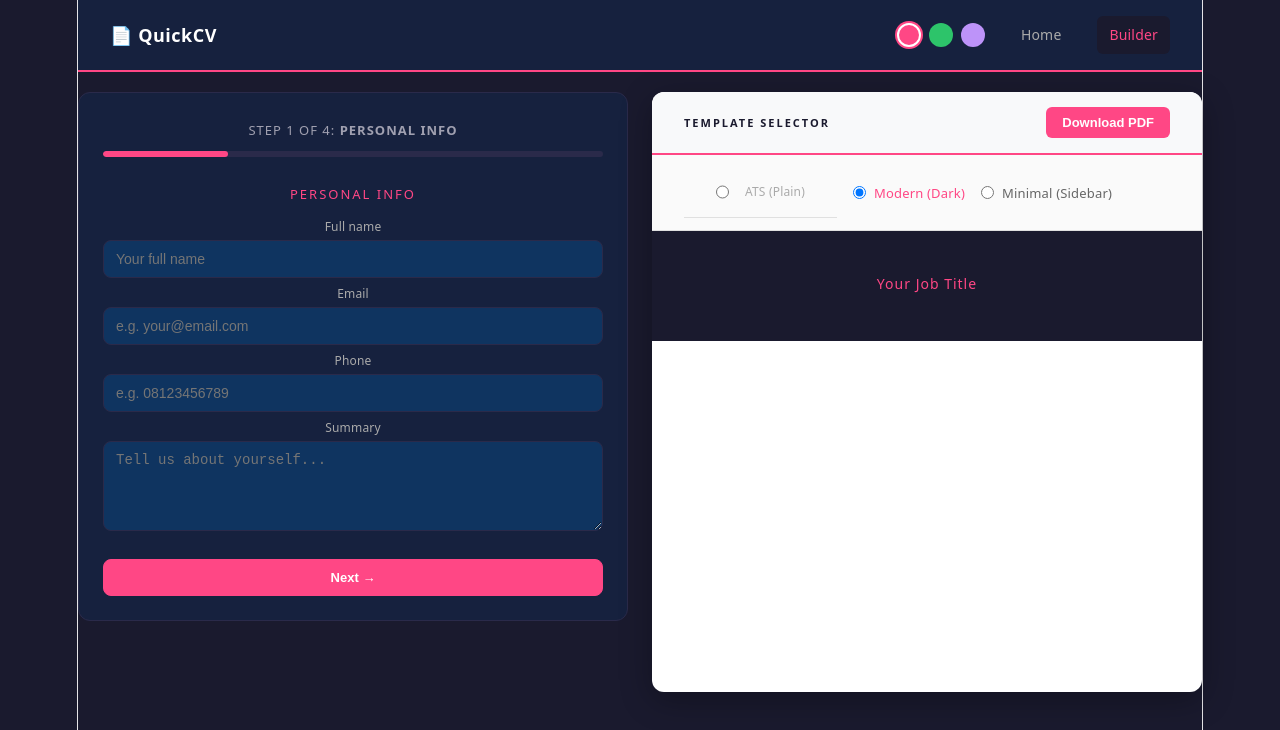
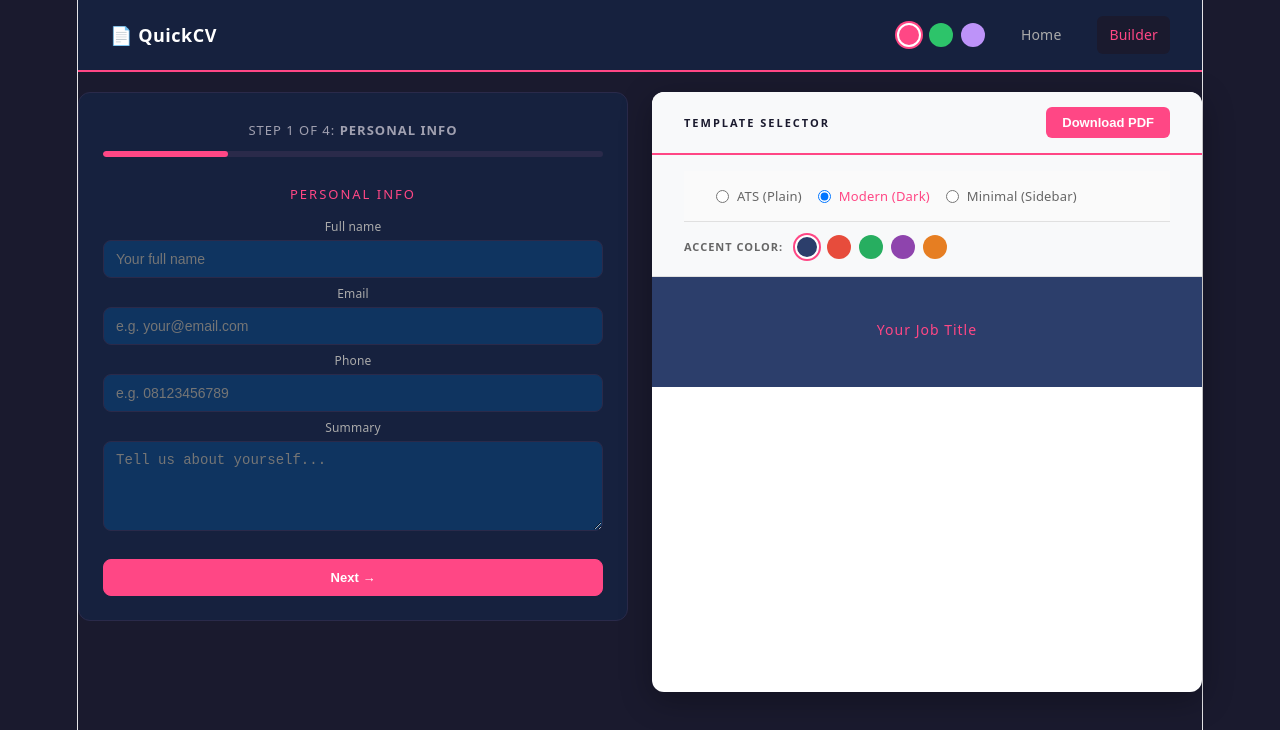
Before and after one commit to Vizzly-nM09/CV-Builder, a React (Vite) app: page /builder in a window 1280 px wide. Shown: the top 730 px of the page. Built offline with nearby package versions, Linux system fonts and the light colour scheme.

Commit message:
feat: add dynamic app themes and CV template accent color picker

```diff
--- a/src/App.css
+++ b/src/App.css
@@ -404,7 +404,7 @@ hr {
   font-weight: bold;
   text-transform: uppercase;
   margin: 10px 0 5px 0;
-  border-bottom: 1px solid #cccccc;
+  border-bottom: 1px solid var(--cv-accent);
   padding-bottom: 3px;
 }
 
@@ -431,7 +431,7 @@ hr {
 }
 
 .modern-header {
-  background-color: var(--bg-main);
+  background-color: var(--cv-accent);
   color: var(--text-main);
   padding: 32px;
 }
@@ -469,10 +469,10 @@ hr {
   font-size: 10px;
   letter-spacing: 2.5px;
   text-transform: uppercase;
-  color: var(--accent);
+  color: var(--cv-accent);
   margin: 0 0 12px 0;
   padding-bottom: 6px;
-  border-bottom: 2px solid var(--accent);
+  border-bottom: 2px solid var(--cv-accent);
   display: inline-block;
 }
 
@@ -500,7 +500,7 @@ hr {
 
 .modern-role {
   font-weight: 600;
-  color: var(--bg-main);
+  color: var(--cv-accent);
   font-size: 14px;
   margin: 0;
 }
@@ -528,7 +528,7 @@ hr {
 }
 
 .modern-skill-badge {
-  background-color: var(--bg-main);
+  background-color: var(--cv-accent);
   color: var(--text-main);
   padding: 5px 14px;
   border-radius: 99px;
@@ -550,7 +550,7 @@ hr {
 }
 
 .minimal-sidebar {
-  border-right: 2px solid #e0e0e0;
+  border-right: 2px solid var(--cv-accent);
   padding-right: 20px;
 }
 
@@ -569,7 +569,7 @@ hr {
   font-size: 12px;
   letter-spacing: 1px;
   text-transform: uppercase;
-  color: var(--bg-main);
+  color: var(--cv-accent);
   margin: 0 0 10px 0;
   font-weight: 600;
 }
@@ -578,10 +578,10 @@ hr {
   font-size: 14px;
   letter-spacing: 1px;
   text-transform: uppercase;
-  color: var(--bg-main);
+  color: var(--cv-accent);
   margin: 0 0 12px 0;
   font-weight: 600;
-  border-bottom: 1px solid #e0e0e0;
+  border-bottom: 1px solid var(--cv-accent);
   padding-bottom: 8px;
 }
 
@@ -789,6 +789,35 @@ input.input-error {
   margin-top: -4px;
 }
 
+/* === CV ACCENT COLOR PICKER === */
+.template-selector-wrapper {
+  display: flex;
+  flex-direction: column;
+  gap: 12px;
+  padding: 16px 32px;
+  background-color: #f8f9fa;
+  border-bottom: 1px solid #e0e0e0;
+}
+
+.cv-color-picker {
+  display: flex;
+  align-items: center;
+  gap: 12px;
+}
+
+.color-picker-label {
+  font-size: 11px;
+  font-weight: 700;
+  letter-spacing: 1px;
+  text-transform: uppercase;
+  color: #666;
+}
+
+.color-swatches {
+  display: flex;
+  gap: 8px;
+}
+
 /* === WIZARD === */
 .wizard-progress {
   display: flex;
--- a/src/components/TemplateSelector.jsx
+++ b/src/components/TemplateSelector.jsx
@@ -1,9 +1,21 @@
 import { memo } from "react";
+import { useCVContext } from "../context/CVContext";
+
+const ACCENT_COLORS = [
+  { id: "navy", color: "#2c3e6b", label: "Navy" },
+  { id: "crimson", color: "#e74c3c", label: "Crimson" },
+  { id: "emerald", color: "#27ae60", label: "Emerald" },
+  { id: "purple", color: "#8e44ad", label: "Purple" },
+  { id: "amber", color: "#e67e22", label: "Amber" },
+];
 
 function TemplateSelector({ selectedTemplate, onTemplateChange }) {
+  const { cvAccentColor, setCvAccentColor } = useCVContext();
   return (
+    <div className="template-selector-wrapper">
+      {/* Template Radio Buttons */}
       <div className="template-selector">
-      <label className="template-selector">
+        <label className="selector-label">
           <input
             type="radio"
             name="template"
@@ -13,7 +25,6 @@ function TemplateSelector({ selectedTemplate, onTemplateChange }) {
           />
           <span>ATS (Plain)</span>
         </label>
-
         <label className="selector-label">
           <input
             type="radio"
@@ -24,7 +35,6 @@ function TemplateSelector({ selectedTemplate, onTemplateChange }) {
           />
           <span>Modern (Dark)</span>
         </label>
-
         <label className="selector-label">
           <input
             type="radio"
@@ -36,7 +46,23 @@ function TemplateSelector({ selectedTemplate, onTemplateChange }) {
           <span>Minimal (Sidebar)</span>
         </label>
       </div>
+      {/* CV Accent Color Swatches */}
+      <div className="cv-color-picker">
+        <span className="color-picker-label">Accent Color:</span>
+        <div className="color-swatches">
+          {ACCENT_COLORS.map((item) => (
+            <button
+              key={item.id}
+              type="button"
+              className={`theme-swatch ${cvAccentColor === item.color ? "active" : ""}`}
+              style={{ backgroundColor: item.color }}
+              onClick={() => setCvAccentColor(item.color)}
+              title={item.label}
+            />
+          ))}
+        </div>
+      </div>
+    </div>
   );
 }
-
 export default memo(TemplateSelector);
--- a/src/hooks/useCVData.js
+++ b/src/hooks/useCVData.js
@@ -28,6 +28,12 @@ export function useCVData() {
   const [errors, setErrors] = useState({});
 
   const [appTheme, setAppTheme] = useState("default");
+
+  const [cvAccentColor, setCvAccentColor] = useState("#2c3e6b");
+
+  useEffect(() => {
+    document.body.style.setProperty("--cv-accent", cvAccentColor);
+  }, [cvAccentColor]);
 
   useEffect(() => {
     if (appTheme === "default") {
@@ -234,5 +240,7 @@ export function useCVData() {
     handleDragEndEdu,
     appTheme,
     setAppTheme,
+    cvAccentColor,
+    setCvAccentColor,
   };
 }
```
Also changed, not shown: 1 other file (tests, documents, lock files or other folders). Lines whose indentation alone changed are shown as unchanged.
